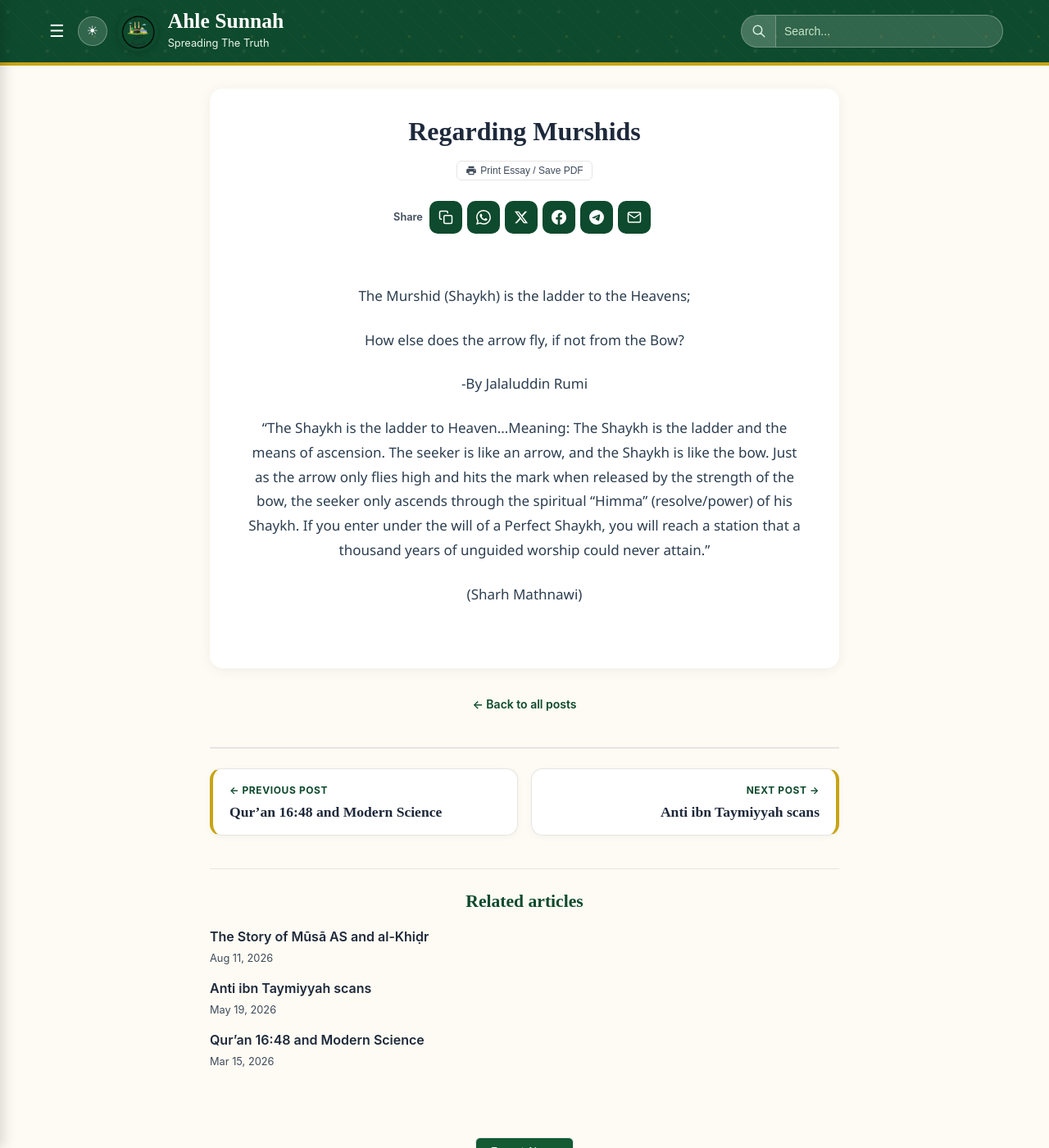
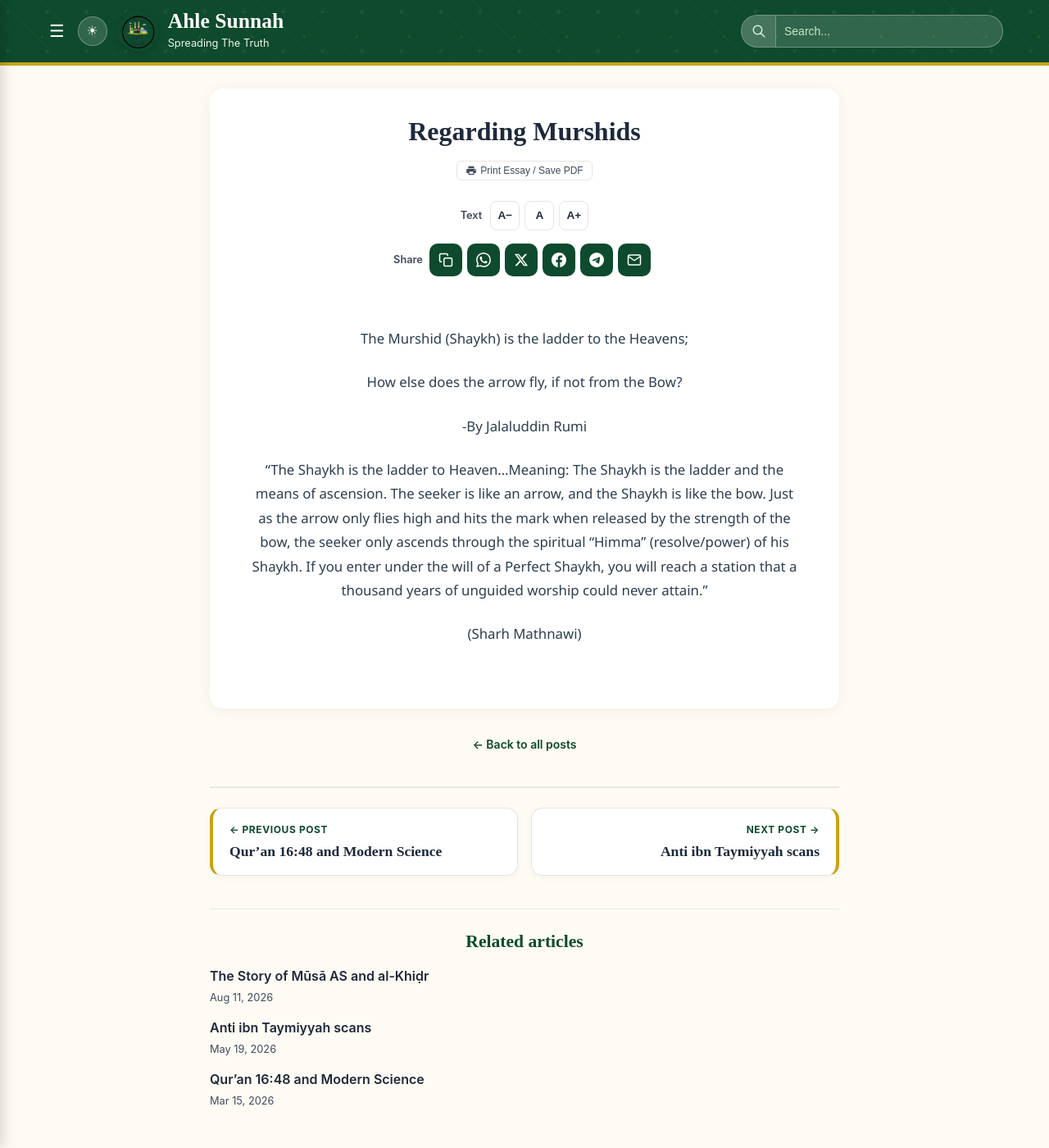
Before and after one commit to Fali17/ahlesunnah, a Jekyll site: the page built from _posts/2026-03-18-regarding-murshids.md, in a window 1280 px wide and 1400 px high. Shown: the whole window at 82% size. Built offline with Jekyll 4.4.1, drawn with Linux system fonts in a browser that asks for light colours.

Commit message:
Update post.html

```diff
--- a/_layouts/post.html
+++ b/_layouts/post.html
@@ -233,8 +233,65 @@
 .share-btn[aria-label="Share on X"]:hover { background: #111; }
 .share-btn[aria-label="Share on Facebook"]:hover { background: #1877f2; }
 .share-btn[aria-label="Share on Telegram"]:hover { background: #229ed9; }
-  .share-btn[aria-label="Copy link for Discord"]:hover {
-  background: #5865f2;
+
+  .reader-controls {
+  display: flex;
+  justify-content: center;
+  align-items: center;
+  gap: 6px;
+  margin: 8px 0 16px;
+}
+
+.reader-label {
+  font-size: 0.8rem;
+  font-weight: 600;
+  color: var(--muted);
+  margin-right: 4px;
+}
+
+.reader-btn {
+  background: var(--card);
+  color: var(--text);
+  border: 1px solid var(--border);
+  border-radius: 8px;
+  width: 36px;
+  height: 36px;
+  font-size: 0.85rem;
+  font-weight: 700;
+  cursor: pointer;
+  line-height: 1;
+}
+
+.reader-btn:hover {
+  border-color: var(--primary);
+  color: var(--primary);
+}
+
+/* Base post text size — scaled by --reader-scale */
+.post-content {
+  --reader-scale: 1;
+  font-size: calc(1.05rem * var(--reader-scale));
+  line-height: 1.75;
+}
+
+.post-content p,
+.post-content li {
+  font-size: inherit;
+}
+
+.post-content h2 {
+  font-size: calc(1.35rem * var(--reader-scale));
+}
+
+.post-content h3 {
+  font-size: calc(1.2rem * var(--reader-scale));
+}
+  @media (max-width: 768px) {
+  .theme-toggle-btn {
+    width: 32px;
+    height: 32px;
+    font-size: 0.9rem;
+  }
   }
 </style>
 
@@ -250,6 +307,13 @@
       </button>
     </div>
   </header>
+
+  <div class="reader-controls" role="group" aria-label="Text size">
+  <span class="reader-label">Text</span>
+  <button type="button" class="reader-btn" id="fontDecrease" aria-label="Decrease text size">A−</button>
+  <button type="button" class="reader-btn" id="fontReset" aria-label="Reset text size">A</button>
+  <button type="button" class="reader-btn" id="fontIncrease" aria-label="Increase text size">A+</button>
+  </div>
 
   <div class="share-bar" role="group" aria-label="Share this article">
   <span class="share-label">Share</span>
@@ -435,3 +499,44 @@
   </ul>
 </section>
 {% endif %}
+
+<script>
+document.addEventListener('DOMContentLoaded', function () {
+  var content = document.querySelector('.post-content');
+  if (!content) return;
+
+  var min = 0.85;
+  var max = 1.4;
+  var step = 0.1;
+  var scale = 1;
+
+  try {
+    var saved = parseFloat(localStorage.getItem('readerScale'), 10);
+    if (!isNaN(saved) && saved >= min && saved <= max) scale = saved;
+  } catch (e) {}
+
+  function apply() {
+    content.style.setProperty('--reader-scale', String(scale));
+    try { localStorage.setItem('readerScale', String(scale)); } catch (e) {}
+  }
+
+  apply();
+
+  var dec = document.getElementById('fontDecrease');
+  var reset = document.getElementById('fontReset');
+  var inc = document.getElementById('fontIncrease');
+
+  if (dec) dec.addEventListener('click', function () {
+    scale = Math.max(min, Math.round((scale - step) * 100) / 100);
+    apply();
+  });
+  if (inc) inc.addEventListener('click', function () {
+    scale = Math.min(max, Math.round((scale + step) * 100) / 100);
+    apply();
+  });
+  if (reset) reset.addEventListener('click', function () {
+    scale = 1;
+    apply();
+  });
+});
+</script>
```
